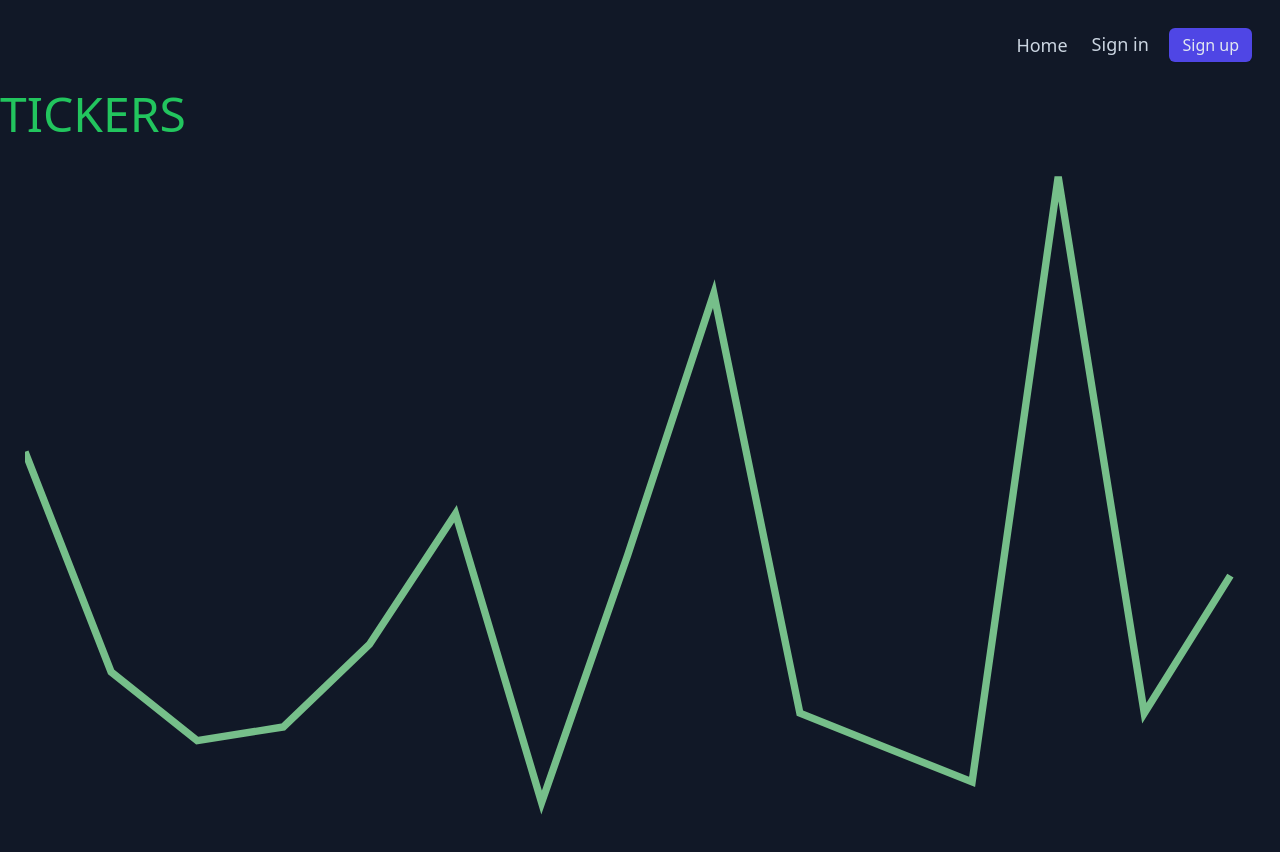
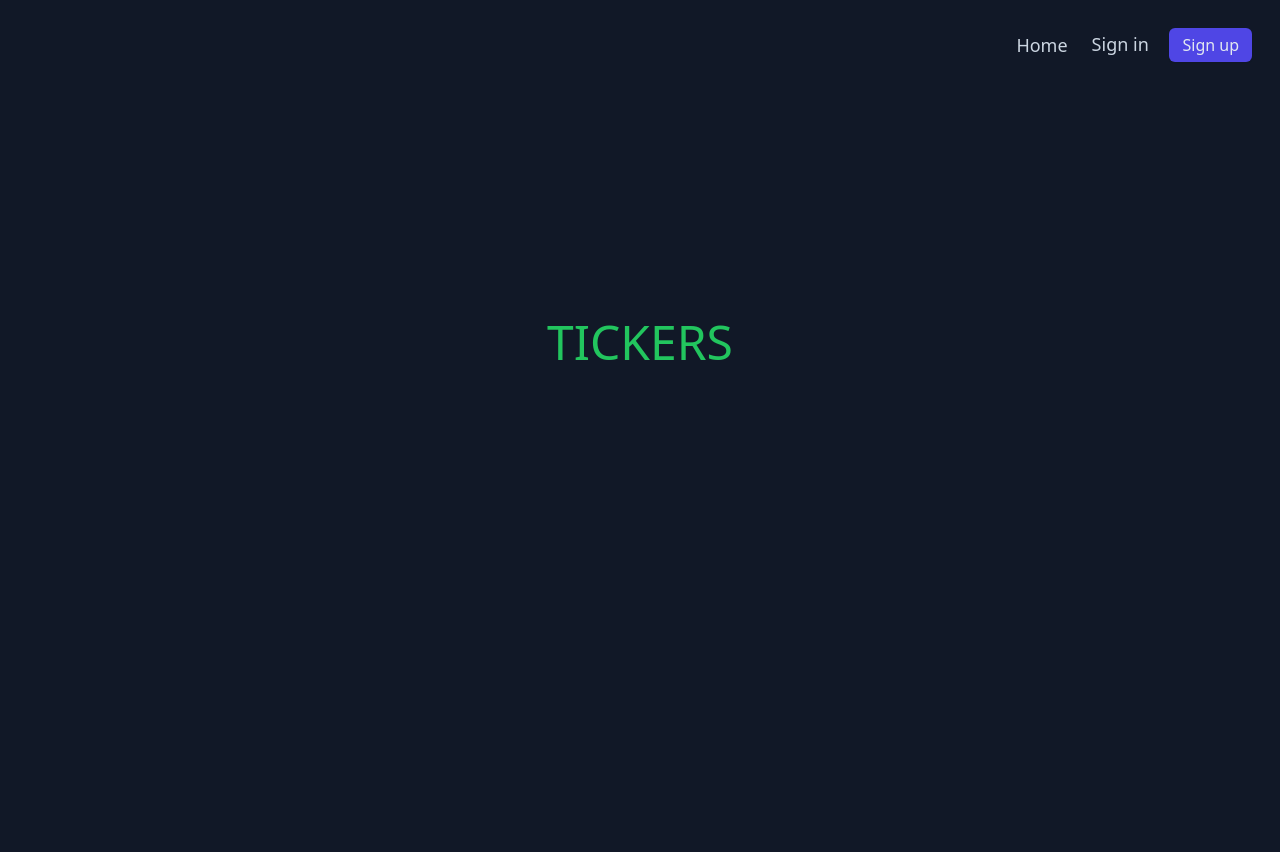
Before and after one commit to andrej00/crypto-scanner, a Vue app: page / in a window 1280 px wide. After the commit the page ends 800 px from the top, so only its background shows below. Built offline with nearby package versions, Linux system fonts and the light colour scheme; no server answers.

Commit message:
added line chart in ticker

```diff
--- a/src/components/LineChart.vue
+++ b/src/components/LineChart.vue
@@ -1,77 +1,50 @@
-<script lang="ts">
-	import * as d3 from 'd3';
-	export default {
-		name: 'LineChart',
-		props: {
-			data: {
-				required: true,
-				type: Array,
-			},
-			width: {
-				default: 500,
-				type: Number,
-			},
-			height: {
-				default: 270,
-				type: Number,
-			}
-		},
-		data() {
-			return {
-				padding: 10,
-			};
-		},
-		computed: {
-			rangeX() {
-				const width = this.width - this.padding;
-				return [0, width];
-			},
-			rangeY() {
-				const height = this.height - this.padding;
-				return [0, height];
-			},
-			path() {
-				const x = d3.scaleLinear().range(this.rangeX);
-				const y = d3.scaleLinear().range(this.rangeY);
-				d3.axisLeft().scale(x);
-				d3.axisTop().scale(y);
-				x.domain(d3.extent(this.data, (d, i) => i));
-				y.domain([0, d3.max(this.data, d => d)]);
-				return d3.line()
-					.x((d, i) => x(i))
-					.y(d => y(d));
-			},
-			line() {
-				return this.path(this.data);
-			},
-			viewBox() {
-				return `0 0 ${this.width} ${this.height}`;
-			}
-		},
-	};
+<script setup lang='ts'>
+    import { onMounted, ref, watchEffect, defineProps } from 'vue'
+    import * as d3 from 'd3'
+    import useResizeObserver from '@/use/resizeObserver'
+
+    const props = defineProps(['data'])
+    const svgRef = ref(null)
+    const { resizeRef, resizeState } = useResizeObserver()
+
+    onMounted(() => {
+        // pass ref with DOM element to D3, when mounted (DOM available)
+        const svg = d3.select(svgRef.value);
+        // whenever any dependencies (like data, resizeState) change, call this!
+        watchEffect(() => {
+            const { width, height } = resizeState.dimensions;
+            // scales: map index / data values to pixel values on x-axis / y-axis
+            const xScale = d3.scaleLinear()
+                .domain([0, props.data.length - 1])
+                .range([0, width]);
+            const yScale = d3.scaleLinear()
+                .domain([d3.min(props.data), d3.max(props.data)])
+                .range([height, 0]);
+            // line generator: D3 method to transform an array of values to data points ("d") for a path element
+            const lineGen = d3.line()
+                .curve(d3.curveBasis)
+                .x((value, index) => xScale(index))
+                .y((value) => yScale(value));
+            // render path element with D3's General Update Pattern
+            svg
+                .selectAll('.line')
+                .data([props.data]) // pass entire data array
+                .join('path')
+                .attr('class', 'line')
+                .attr('stroke', 'green')
+                .attr('d', lineGen);
+        });
+    });
 </script>
 
 <template>
-	<svg
-		class="line-chart"
-		:viewBox="viewBox"
-	>
-		<g>
-		<path
-			class="line"
-			:d="line"
-		/>
-		</g>
-	</svg>
+    <div ref="resizeRef">
+        <svg ref="svgRef"></svg>
+    </div>
 </template>
 
 <style>
-	.line-chart {
-		margin: 25px;
-	}
 	.line {
-		fill: none;
-		stroke: #76BF8A;
-		stroke-width: 3px;
+		@apply fill-transparent stroke-green-400 stroke-2
 	}
 </style>
--- a/src/stores/binance_socket.ts
+++ b/src/stores/binance_socket.ts
@@ -71,6 +71,12 @@ export const useBinanceStore = defineStore("binance_socket", {
 			this.socketConnection!.onmessage = (event: any) => {
 				const list = JSON.parse(event.data) || [];
 				list.forEach((ticker: any) => {
+					let close = parseFloat(ticker.c)
+					ticker.history = cache.hasOwnProperty( ticker.s ) ? cache[ticker.s].history : this.fakeHistory( close );
+					if ( ticker.history.length > 50 ) {
+						ticker.history = ticker.history.slice( ticker.history.length - 50 )
+					}
+					ticker.history.push(close);
 					cache[ticker.s] = ticker;
 				});
 				this.coinsList = Object.keys(cache).map((s) => cache[s]);
@@ -80,6 +86,20 @@ export const useBinanceStore = defineStore("binance_socket", {
 				console.log("Closed connection to BinanceStream");
 			};
 		},
+
+		fakeHistory(close) {
+			let num = close * 0.00001; // faction of current price
+			let min = -Math.abs( num );
+			let max = Math.abs( num );
+			let out = [];
+
+			for ( let i = 0; i < 50; ++i ) {
+				let rand = Math.random() * ( max - min ) + min;
+				out.push( close + rand );
+			// out.push(close)
+			}
+			return out;
+		  },
 
 		disconnectBinanceStream() {
 			this.socketConnection.send({
@@ -97,9 +117,9 @@ export const useBinanceStore = defineStore("binance_socket", {
 				const data = JSON.parse(event.data) || [];
 
 				if (dalje === true) {
-				this.prevTickerInfo = data;
-				dalje = false;
-				return;
+					this.prevTickerInfo = data;
+					dalje = false;
+					return;
 				}
 				this.tickerInfo = data;
 				this.setTickerInfo();
--- /dev/null
+++ b/src/use/resizeObserver.js
@@ -0,0 +1,27 @@
+import { ref, reactive, onMounted, onBeforeUnmount } from "vue";
+
+export const useResizeObserver = () => {
+    const resizeRef = ref();
+    const resizeState = reactive({
+        dimensions: {}
+    });
+
+    const observer = new ResizeObserver(entries => {
+        entries.forEach(entry => {
+        resizeState.dimensions = entry.contentRect;
+        });
+    });
+
+    onMounted(() => {
+        resizeState.dimensions = resizeRef.value.getBoundingClientRect();
+        observer.observe(resizeRef.value);
+    });
+
+    onBeforeUnmount(() => {
+        observer.unobserve(resizeRef.value);
+    });
+
+    return { resizeState, resizeRef };
+};
+
+export default useResizeObserver;
--- a/src/views/HomeView.vue
+++ b/src/views/HomeView.vue
@@ -1,6 +1,5 @@
 <script setup lang="ts">
-	import LineChart from '@/components/LineChart.vue'
-	import { ref, reactive } from 'vue'
+	import { ref } from 'vue'
 
 	let data = ref<number[]>([])
 
@@ -14,17 +13,14 @@
 </script>
 
 <template>
-	<!-- <div class="flex mt-64"> -->
-		<!-- <div class="m-auto"> -->
+	<div class="flex mt-64">
+		<div class="m-auto">
 			<router-link
 				:to="{ name: 'tickers' }"
 				class="text-5xl m-auto text-green-500"
 			>
 				TICKERS
 			</router-link>
-			<LineChart
-				:data="data"
-			/>
-		<!-- </div> -->
-	<!-- </div> -->
+		</div>
+	</div>
 </template>
--- a/src/views/Tickers.vue
+++ b/src/views/Tickers.vue
@@ -18,25 +18,13 @@
 	} = storeToRefs(binanceStore)
 
 	let search = ref('')
-	let data = ref<number[]>([])
-
-	setInterval(() => {
-		data.value.push(Math.round(Math.random() * 100))
-		if (data.value.length > 20) {
-			data.value = data.value.slice(data.value.length - 20, data.value.length)
-		}
-		console.log(data.value.length)
-	}, 500)
-
 	const favoriteCoinsList = ref(['BTCUSDT', 'ETHUSDT'])
-	console.log(favoriteCoinsList.value.includes('BTCUSDT'))
 
 	const filteredCoinsList = computed(() => {
 		return getCoinsList.value.filter((coin: any) => {
 			return coin.s.includes(search.value.toUpperCase())
 		})
 	})
-
 	const favoriteCoins = computed(() => {
 		return getCoinsList.value.filter((coin: any) => {
 			return favoriteCoinsList.value.includes(coin.s)
@@ -87,8 +75,9 @@
 					<p>{{ coin.P }}%</p>
 				</span>
 				<LineChart
-					:data="data"
+					:data="coin.history"
 				/>
+
 				<button
 					class="border-2 text-sm border-indigo-200/60 text-indigo-200/60 flex m-auto my-3 px-2 py-0.5"
 					@click="router.push({name: 'ticker-chart', params: {id: coin.s}})"
@@ -118,6 +107,9 @@
 					<p class="pb-1">{{ Math.round(coin.v) }}</p>
 					<p>{{ coin.P }}%</p>
 				</span>
+				<LineChart
+					:data="coin.history"
+				/>
 				<button
 					class="border-2 text-sm border-indigo-200/60 text-indigo-200/60 flex m-auto my-3 px-2 py-0.5"
 					@click="router.push({name: 'ticker-chart', params: {id: coin.s}})"
```
